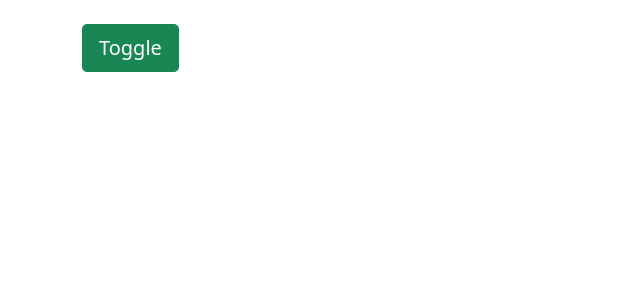
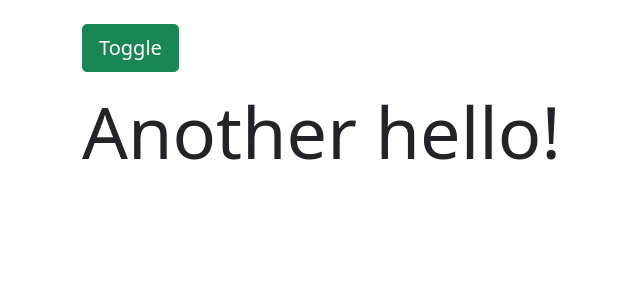
Before and after one commit to jkprogramador/vue-udemy-transitions-and-animations, a Vue app in the folder src/: page / in a window 1280 px wide. Shown: the top 300 px of the page, without its empty margins (0-640 px from the left). Built offline with nearby package versions, Linux system fonts and the light colour scheme.

Commit message:
Fine-tuning Transitions

```diff
--- a/src/src/App.vue
+++ b/src/src/App.vue
@@ -9,8 +9,13 @@
                 Toggle
             </button>
 
-            <transition name="fade">
-                <h2 v-if="flag" class="display-2 my-3">Hello World!</h2>
+            <transition name="fade" mode="out-in">
+                <h2 v-if="flag" key="main" class="display-2 my-3">
+                    Hello World!
+                </h2>
+                <h2 class="display-2 my-3" v-else key="secondary">
+                    Another hello!
+                </h2>
             </transition>
         </div>
     </div>
```
